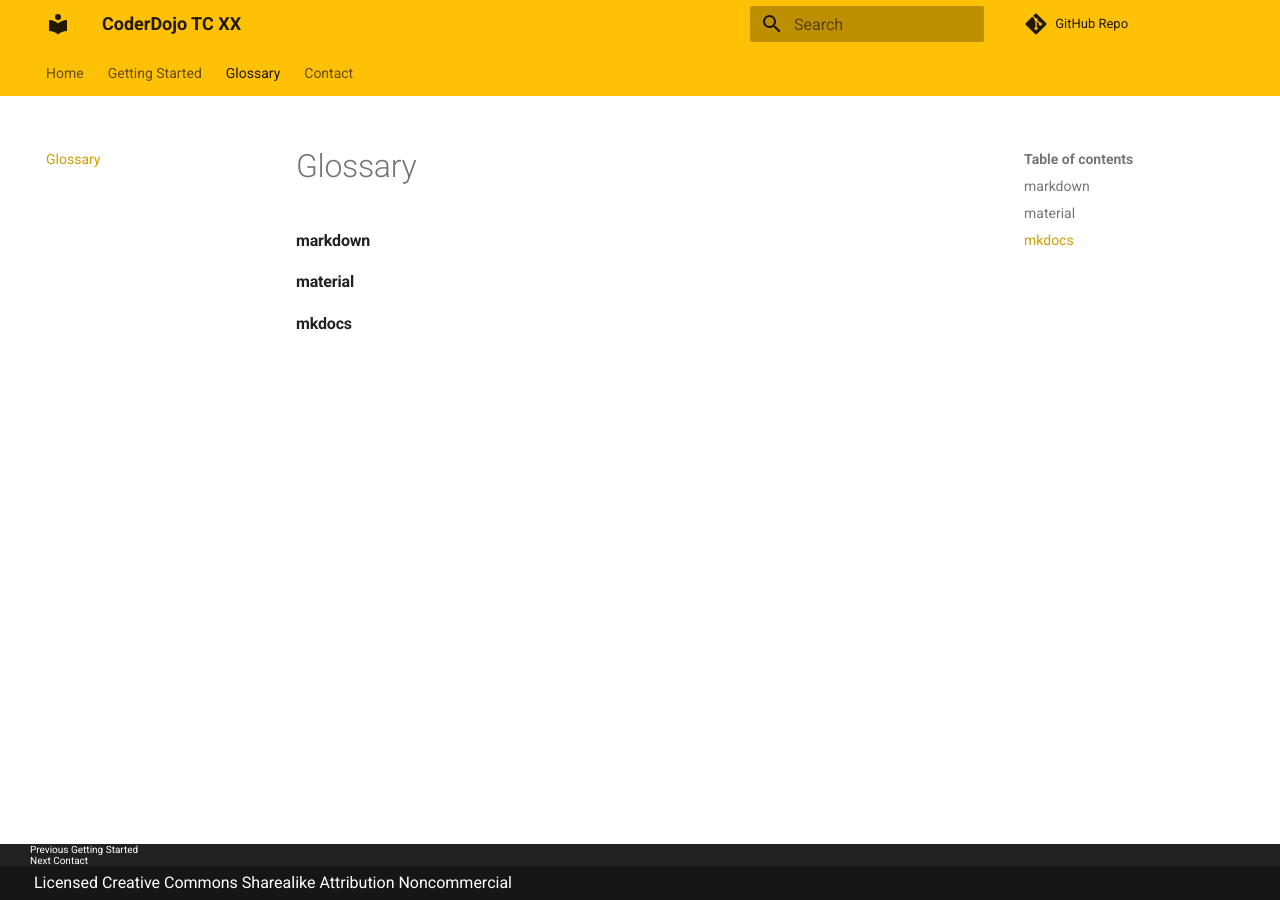
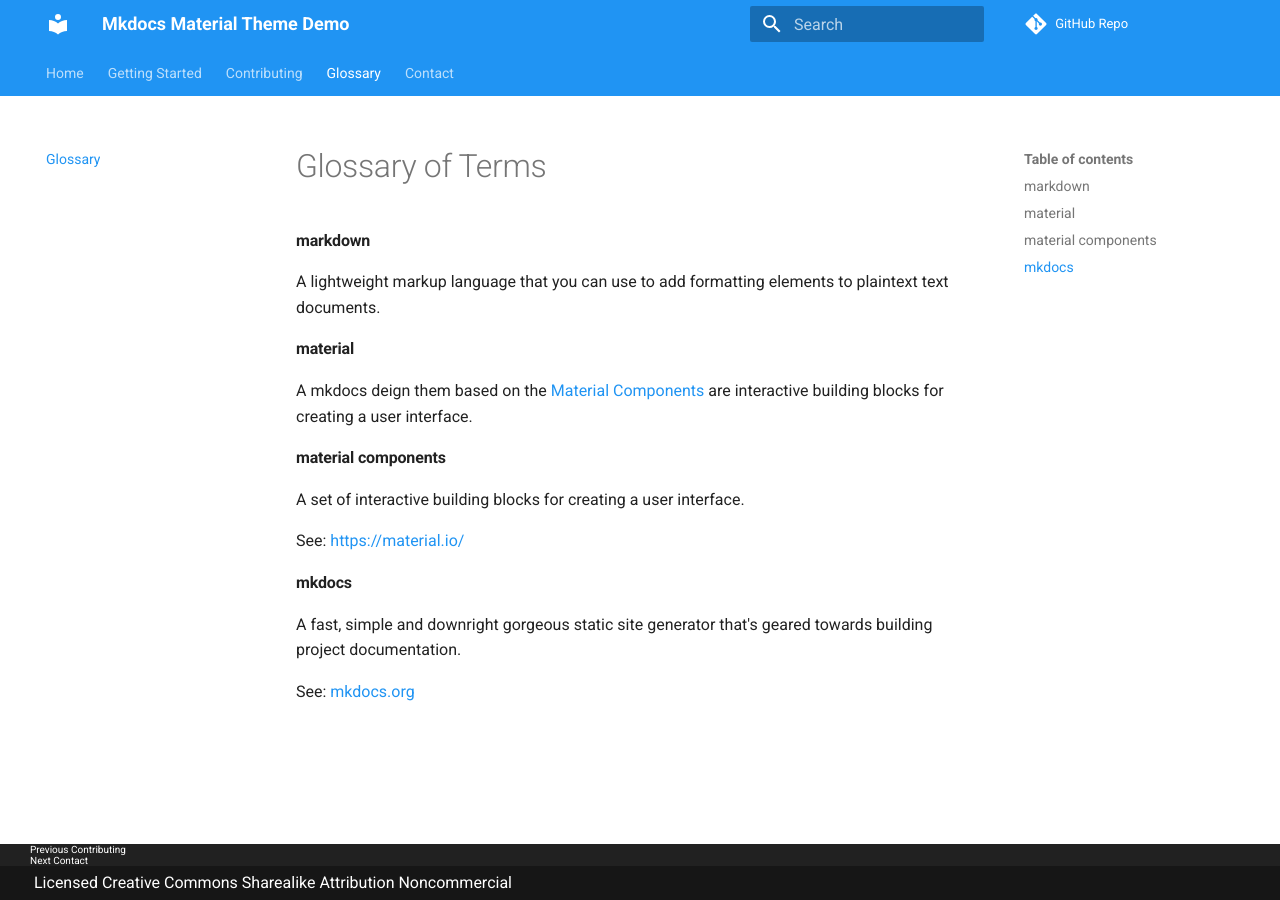
Before and after one commit to dmccreary/mkdir-templates, an MkDocs documentation site: the page built from docs/glossary.md, in a window 1280 px wide. Built offline with MkDocs 1.6.1 and Material for MkDocs 9.7.7, drawn with Linux system fonts in a browser that asks for light colours; comment, search, counter and statistics services are not loaded.

```diff
--- a/docs/glossary.md
+++ b/docs/glossary.md
@@ -1,7 +1,20 @@
-# Glossary
+# Glossary of Terms
 
 #### markdown
+A lightweight markup language that you can use to add formatting elements to plaintext text documents.
 
 #### material
 
+A mkdocs deign them based on the [Material Components](#material-components) are interactive building blocks for creating a user interface.
+
+#### material components
+
+A set of interactive building blocks for creating a user interface.
+
+See: [https://material.io/](https://material.io/)
+
 #### mkdocs
+
+A fast, simple and downright gorgeous static site generator that's geared towards building project documentation.
+
+See: [mkdocs.org](https://www.mkdocs.org/)
--- a/mkdocs.yml
+++ b/mkdocs.yml
@@ -1,11 +1,12 @@
-site_name: 'CoderDojo TC XX'
+site_name: 'Mkdocs Material Theme Demo'
 nav:
   - Home: index.md
   - Getting Started: getting-started.md
+  - Contributing: contributing.md
   - Glossary: glossary.md
   - Contact: contact.md
 
-site_description: 'Mkdocs Demo.'
+site_description: 'Mkdocs Material Theme Demo'
 site_author: 'Dan McCreary'
 repo_name: 'GitHub Repo'
 repo_url: 'https://github.com/dmccreary/mkdocs-demo'
@@ -13,8 +14,8 @@ edit_uri: 'blob/master/docs'
 theme:
   name: material
   palette:
-    primary: 'amber'
-    accent: 'amber'
+    primary: 'blue'
+    accent: 'orange'
   feature:
     tabs: true
   custom_dir: 'theme'
```
Also changed, not shown: README.md (added, +3 -0 lines), docs/contributing.md (+1 -9 lines), docs/getting-started.md (+3 -0 lines), docs/index.md (+2 -2 lines).
